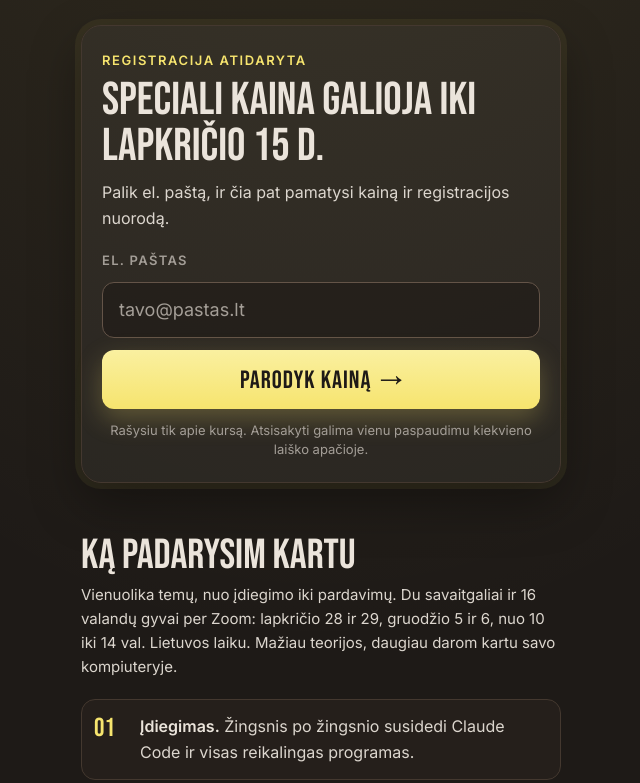
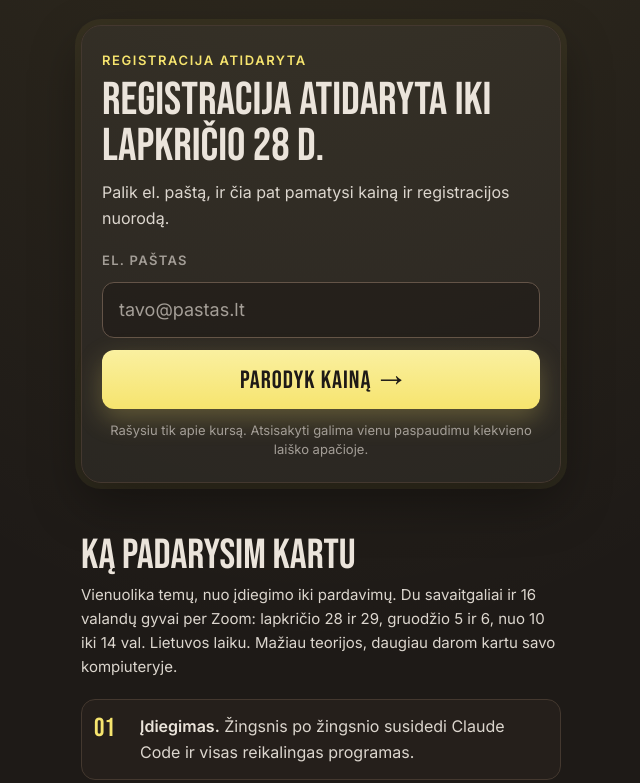
Before and after one commit to kristina-meseguer/svetaine, a plain HTML site: page kursas/index.html in a window 1280 px wide. Shown: the part 872-1655 px from the top of the page, without its empty margins (319-959 px from the left). Drawn offline with Linux system fonts and the light colour scheme.

Commit message:
MOKYMAI: kaina 500 € iki 11-28 (450 € akcija baigėsi 11-15)
Co-Authored-By: Claude Opus 5.5 <noreply@anthropic.com>

```diff
--- a/kursas/index.html
+++ b/kursas/index.html
@@ -243,7 +243,7 @@
     <div class="kortele" id="sarasas">
       <div data-forma-blokas>
         <p class="etikete">Registracija atidaryta</p>
-        <h2>Speciali kaina galioja iki <span class="nauja-kaina">lapkričio 15 d.</span></h2>
+        <h2>Registracija atidaryta iki <span class="nauja-kaina">lapkričio 28 d.</span></h2>
         <p class="ivadas">Palik el. paštą, ir čia pat pamatysi kainą ir registracijos nuorodą.</p>
 
         <form data-forma novalidate>
@@ -259,8 +259,8 @@
       <!-- Kaina ir Stan nuoroda matomos tik palikus el. paštą (Kristina 10-24: kaina viešai neskelbiama) -->
       <div class="aciu kaina-blokas" data-aciu hidden tabindex="-1">
         <p class="etikete">Tu sąraše</p>
-        <h2>Tavo kaina <span class="nauja-kaina">450 €</span> <s class="sena">500 €</s></h2>
-        <p>Ši kaina galioja iki <b>lapkričio 15 d. 23:59</b> Lietuvos laiku. Nuo lapkričio 16 d. iki mokymų pradžios (lapkričio 28 d.) kaina 500 €.</p>
+        <h2>Kaina <span class="nauja-kaina">500 €</span></h2>
+        <p>Registracija atidaryta iki mokymų pradžios, <b>lapkričio 28 d. 10:00</b> Lietuvos laiku. Mokymai vyksta lapkričio 28–29 ir gruodžio 5–6 d.</p>
         <a class="mygtukas" data-pirkti href="#">Noriu į mokymus <span aria-hidden="true">→</span></a>
         <p class="smulkiai">Atidarau registracijos puslapį. Jei jis neatsidarė, spausk mygtuką.</p>
       </div>
@@ -311,7 +311,7 @@
     </section>
 
     <div class="pabaiga">
-      <span class="rasytine">speciali kaina iki lapkričio 15 d.</span>
+      <span class="rasytine">registracija iki lapkričio 28 d.</span>
       <a class="mygtukas" href="#sarasas">Gauti informaciją</a>
     </div>
 
```
Also changed, not shown: nuorodos/index.html (+1 -1 lines).
